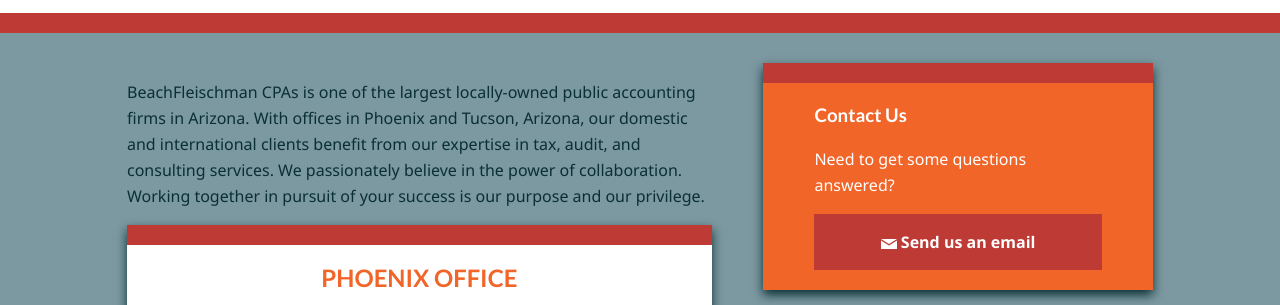
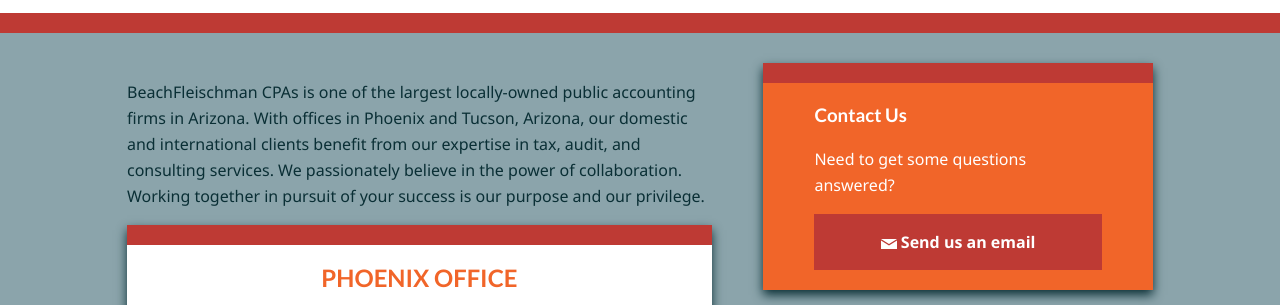
Before and after one commit to bishless/bfmobile.dev, a plain HTML site: page index.html in a window 1280 px wide. Shown: the part 92-397 px from the top of the page. Drawn offline with nearby package versions, Linux system fonts and the light colour scheme; files that its build step writes are made by us from their sources; files whose address does not match are found by name.

Commit message:
Main body bg a little lighter
Better text contrast.

```diff
--- a/assets/_src/scss/main.scss
+++ b/assets/_src/scss/main.scss
@@ -211,7 +211,7 @@
 }
 
 .main-container {
-	background: lighten($teal, 10%);
+	background: lighten($teal, 15%);
 	color: $teal-dark;
 }
 
```
